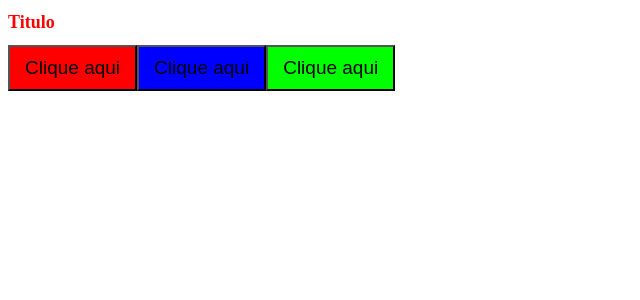
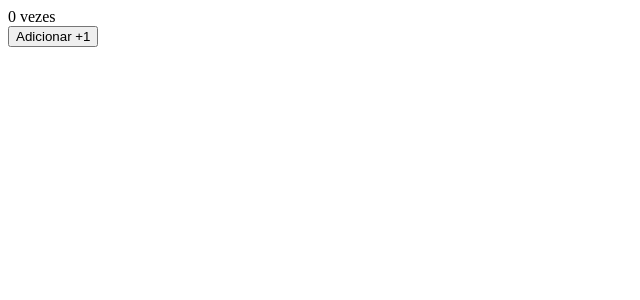
Before and after one commit to HenriqueACF/React-Js-Studies, a React (Create React App) app in the folder react1/: page / in a window 1280 px wide. Shown: the top 300 px of the page, without its empty margins (0-640 px from the left). Built offline with nearby package versions, Linux system fonts and the light colour scheme.

Commit message:
useState

```diff
--- a/react1/src/App.js
+++ b/react1/src/App.js
@@ -1,4 +1,4 @@
-import React from 'react';
+import React, {useState} from 'react';
 import styled from 'styled-components';
 // import './App.css';
 
@@ -64,25 +64,43 @@
 // }
 
 
-const Title = styled.h1 `
-    color:#FF0000;
-    font-size:18px;
-`;
+//Styled components
+// const Title = styled.h1 `
+//     color:#FF0000;
+//     font-size:18px;
+// `;
 
-const Botao = styled.button `
-    font-size:19px;
-    padding:10px 15px;
-    background-color:${props => props.color || '#00FF00'}
-`;
+// const Botao = styled.button `
+//     font-size:19px;
+//     padding:10px 15px;
+//     background-color:${props => props.color || '#00FF00'}
+// `;
+
+// function App(){
+//     return(
+//         <>
+//         <Title>Titulo</Title>
+//         <Botao color="#FF0000">Clique aqui</Botao>
+//         <Botao color="#0000FF">Clique aqui</Botao>
+//         <Botao>Clique aqui</Botao>
+//         </>
+//         );
+// }
+
 
 function App(){
+
+    const [contagem, setContagem] = useState(0);
+
+    const botaoAction = ()=>{
+        setContagem( contagem +1)
+    }
+
     return(
         <>
-        <Title>Titulo</Title>
-        <Botao color="#FF0000">Clique aqui</Botao>
-        <Botao color="#0000FF">Clique aqui</Botao>
-        <Botao>Clique aqui</Botao>
+            <div>{contagem} vezes</div>
+            <button onClick={botaoAction}>Adicionar +1</button>
         </>
-        );
+    )
 }
 export default App;
```
